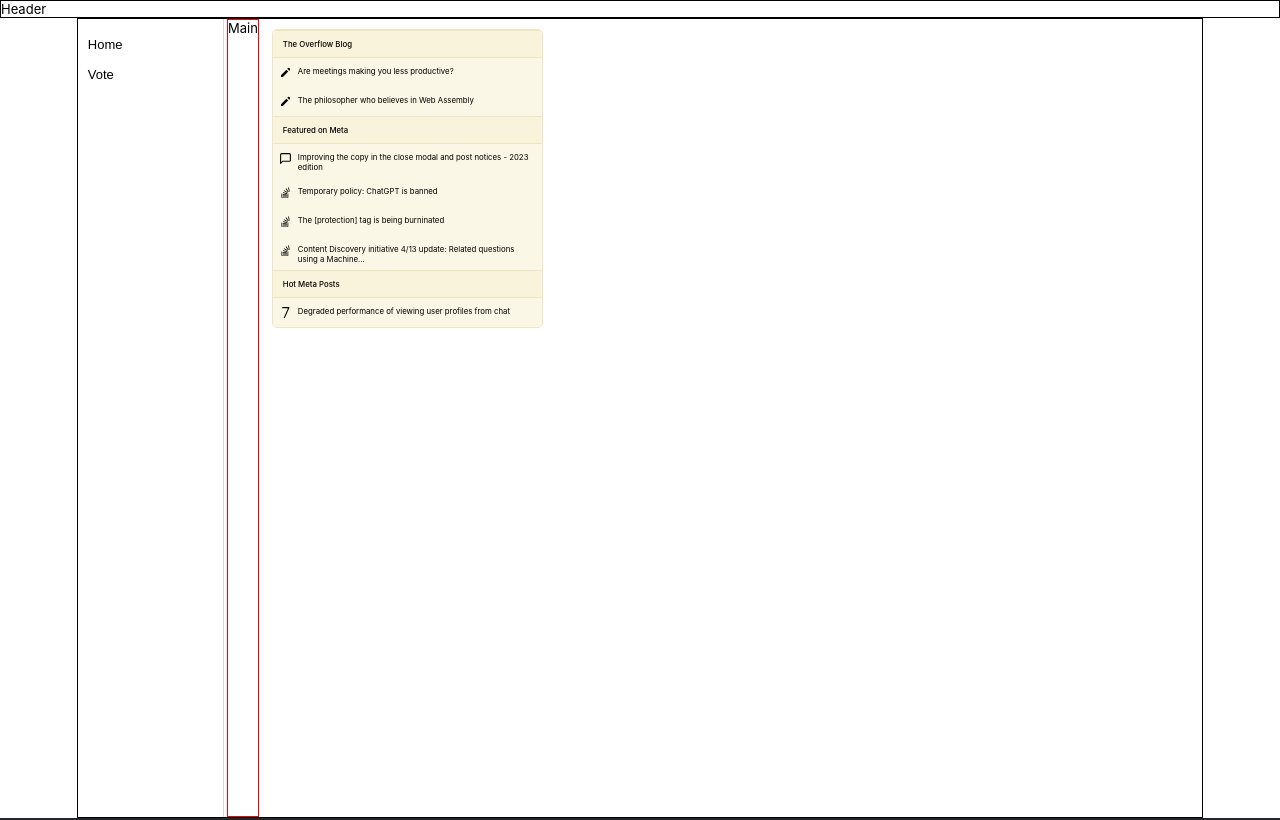
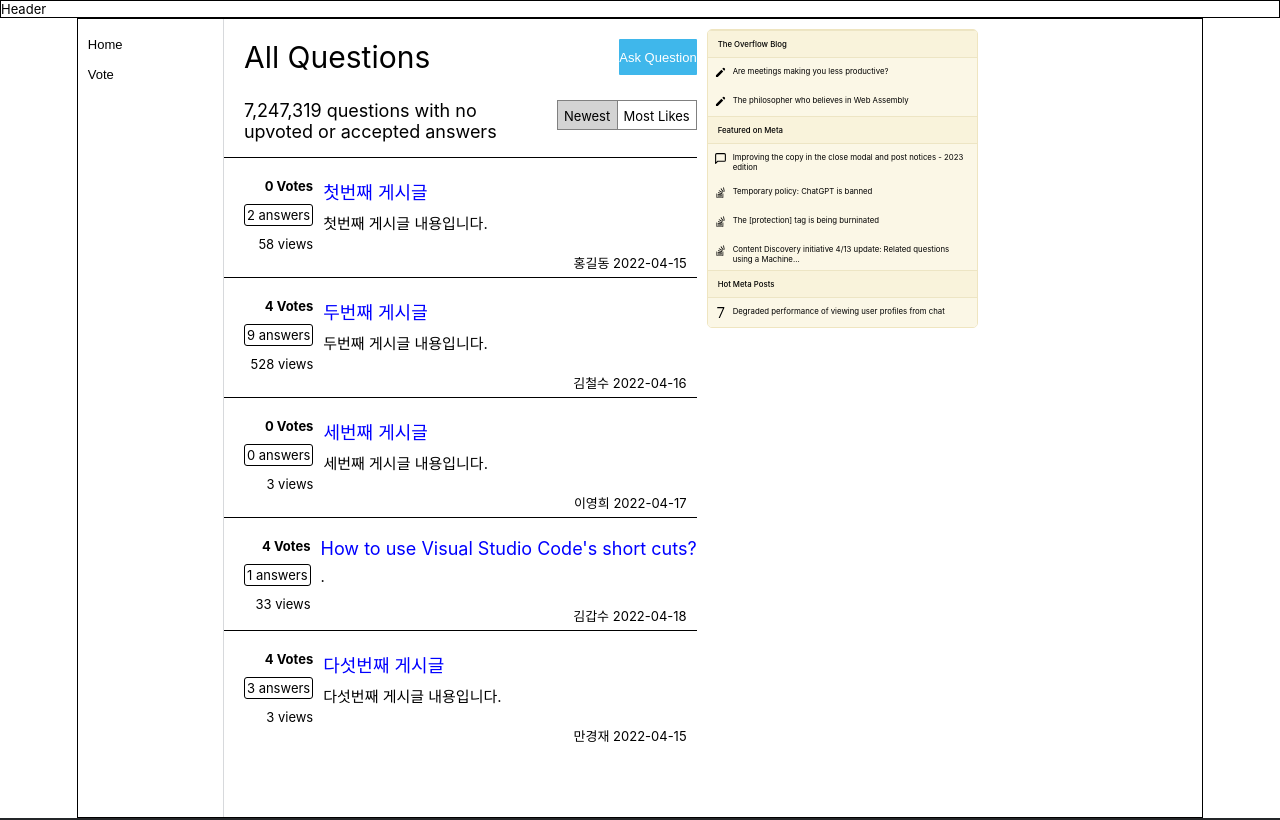
Before and after one commit to codestates-seb/seb43_pre_018, a React (Create React App) app in the folder frontend/: page / in a window 1280 px wide. Shown: the top 820 px of the page. Built offline with nearby package versions, Linux system fonts and the light colour scheme.

Commit message:
메인 병합

```diff
--- a/frontend/src/App.js
+++ b/frontend/src/App.js
@@ -3,6 +3,7 @@ import styled from 'styled-components'
 import Nav from './conponents/Nav';
 import RightSidebar from './conponents/RightSidebar';
 import Footer from './conponents/Footer';
+import Main from './conponents/Main';
 
 const TempHeader = styled.div`
   border: 1px solid black;
@@ -30,7 +31,7 @@ function App() {
       <TempHeader>Header</TempHeader>
       <TempBody>
         <Nav />
-          <div className='temp'>Main</div>
+        <Main />
         <RightSidebar />
       </TempBody>
       <Footer />
--- /dev/null
+++ b/frontend/src/conponents/Main.js
@@ -0,0 +1,164 @@
+import styled from "styled-components"
+import data from "../data.json"
+
+const MainHeaderWrapper = styled.div`
+  margin-top: 20px;
+  display: flex;
+  flex-direction: column;
+  padding-bottom: 10px;
+`;
+
+const MainHeaderUpWrapper = styled.div`
+  display: flex;
+  justify-content: space-between;
+  margin-left: 20px;
+
+  .MainHeaderTitle {
+    font-size: 30px;
+  }
+`;
+
+const MainHeaderDownWrapper = styled.div`
+  display: flex;
+  justify-content: space-between;
+  margin-top: 25px;
+  margin-left: 20px;
+
+  .DescriptionNumberQuestions {
+    font-size: 18px;
+    width:300px;
+  }
+
+  .buttons {
+    display:flex;
+
+    .FilterLeftButton {
+      border-left: 1px solid gray;
+      border-top: 1px solid gray;
+      border-bottom: 1px solid gray;
+      border-right: none;
+      background-color: white;
+      height: 30px;
+      line-height: 30px;
+      width: 60px;
+      text-align: center;
+      background-color: lightgrey;
+    }
+
+    .FilterRightButton {
+      border-left: 1px solid gray;
+      border-top: 1px solid gray;
+      border-bottom: 1px solid gray;
+      border-right: 1px solid gray;
+      background-color: white;
+      height: 30px;
+      line-height: 30px;
+      width: 80px;
+      text-align: center;
+    }
+  }
+`;
+
+const AskQuestionButton = styled.button`
+  background-color: #3fb7eb;
+  color: white;
+  border: none;
+  border-radius: 1px;
+`;
+
+const ArticleBoxSelector = styled.div`
+  width: 100%;
+  border-top: 1px solid black;
+  padding-top: 20px;
+  display: flex;
+  margin-top: 5px;
+`;
+
+const ArticleStatus = styled.div`
+  flex-direction: column;
+  width: min-content;
+  text-align: end;
+  font-size: 14px;
+  margin-left: 20px;
+
+  .articleAnswers {
+    margin-top: 10px;
+    border: 1px solid black;
+    border-radius: 3px;
+    text-align: center;
+    white-space: nowrap;
+    padding: 2px;
+  }
+
+  .articleViews {
+    margin-top: 10px;
+  }
+`;
+
+const ArticleDescription = styled.div`
+  margin-left: 10px;
+  width: 100%;
+
+  .ArticleTitle {
+    color: blue;
+    font-size: 18px;
+  }
+
+  .ArticleSummary {
+    margin-top: 8px;
+    font-size: 15px;
+  }
+  .AuthorProfile {
+    text-align: end;
+    margin-top: 20px;
+    margin-right: 10px;
+  }
+`;
+
+function Main() {
+  return(
+    <div>
+      <MainHeaderWrapper>
+        <MainHeaderUpWrapper>
+          <div className='MainHeaderTitle'>All Questions</div>
+          <AskQuestionButton>Ask Question</AskQuestionButton>
+        </MainHeaderUpWrapper>
+        <MainHeaderDownWrapper>
+          <div className='DescriptionNumberQuestions'>
+          7,247,319 questions with no upvoted or accepted answers
+          </div>
+          <div className='buttons'>
+            <div className='FilterLeftButton'>Newest</div>
+            <div className='FilterRightButton'>Most Likes</div>
+          </div>
+        </MainHeaderDownWrapper>
+      </MainHeaderWrapper>
+      <div>
+        {data.map((post, index) => (
+        <div key={index}>
+          <ArticleBoxSelector>
+            <ArticleStatus>
+              <div className='articleVotes'><strong>{post.likes} Votes</strong></div>
+              <div className='articleAnswers'>{post.answers} answers</div>
+              <div className='articleViews'>{post.views} views</div>
+            </ArticleStatus>
+            <ArticleDescription>
+              <div className='ArticleTitle'>
+                {post.title}
+              </div>
+              <div className='ArticleSummary'>
+                {post.content}
+              </div>
+              <div className='AuthorProfile'>
+                {post.author} {post.date}
+              </div>
+            </ArticleDescription>
+          </ArticleBoxSelector>
+        </div>
+        ))}
+      </div>
+    </div>
+  )
+}
+
+export default Main
--- /dev/null
+++ b/frontend/src/data.json
@@ -0,0 +1,47 @@
+[
+  {
+    "title": "첫번째 게시글",
+    "content": "첫번째 게시글 내용입니다.",
+    "author": "홍길동",
+    "date": "2022-04-15",
+    "likes": "0",
+    "answers": "2",
+    "views": "58"
+  },
+  {
+    "title": "두번째 게시글",
+    "content": "두번째 게시글 내용입니다.",
+    "author": "김철수",
+    "date": "2022-04-16",
+    "likes": "4",
+    "answers": "9",
+    "views": "528"
+  },
+  {
+    "title": "세번째 게시글",
+    "content": "세번째 게시글 내용입니다.",
+    "author": "이영희",
+    "date": "2022-04-17",
+    "likes": "0",
+    "answers": "0",
+    "views": "3"
+  },
+  {
+    "title": "How to use Visual Studio Code's short cuts?",
+    "content": ".",
+    "author": "김갑수",
+    "date": "2022-04-18",
+    "likes": "4",
+    "answers": "1",
+    "views": "33"
+  },
+  {
+    "title": "다섯번째 게시글",
+    "content": "다섯번째 게시글 내용입니다.",
+    "author": "만경재",
+    "date": "2022-04-15",
+    "likes": "4",
+    "answers": "3",
+    "views": "3"
+  }
+]
```
